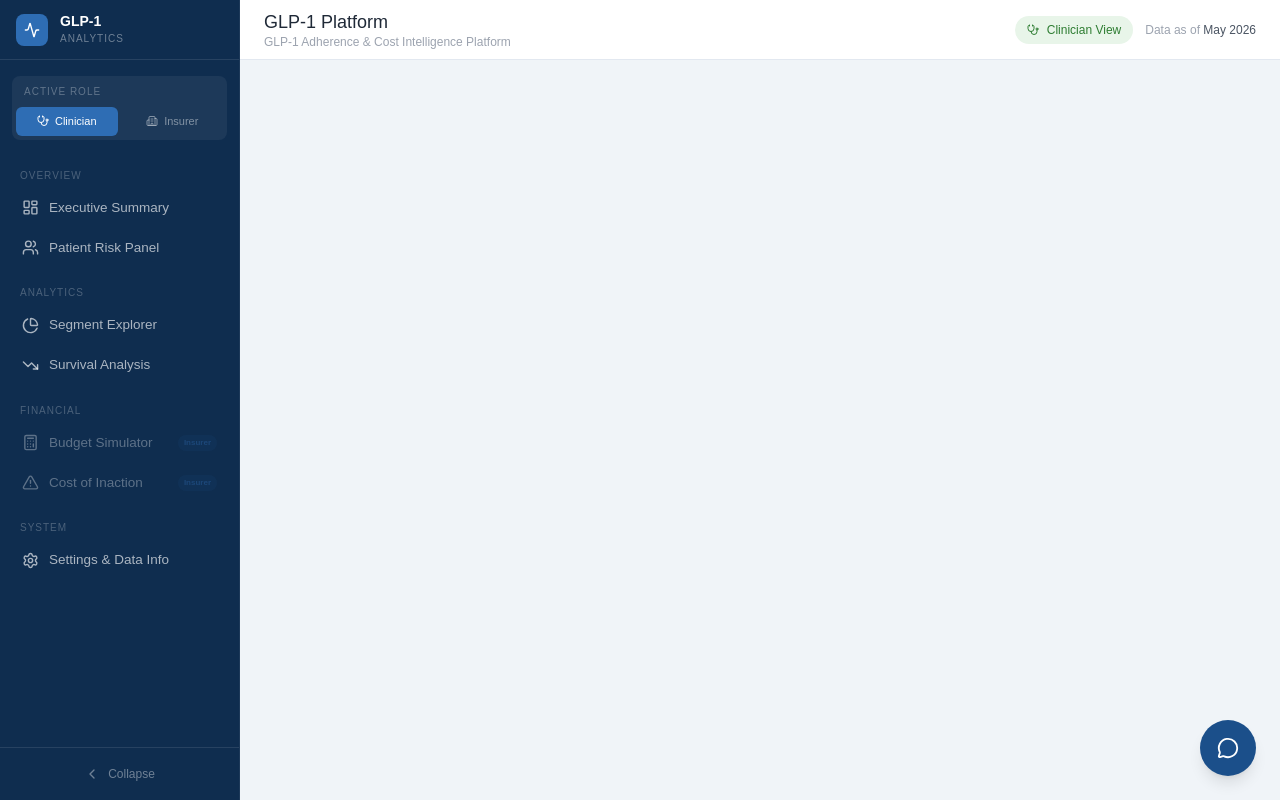
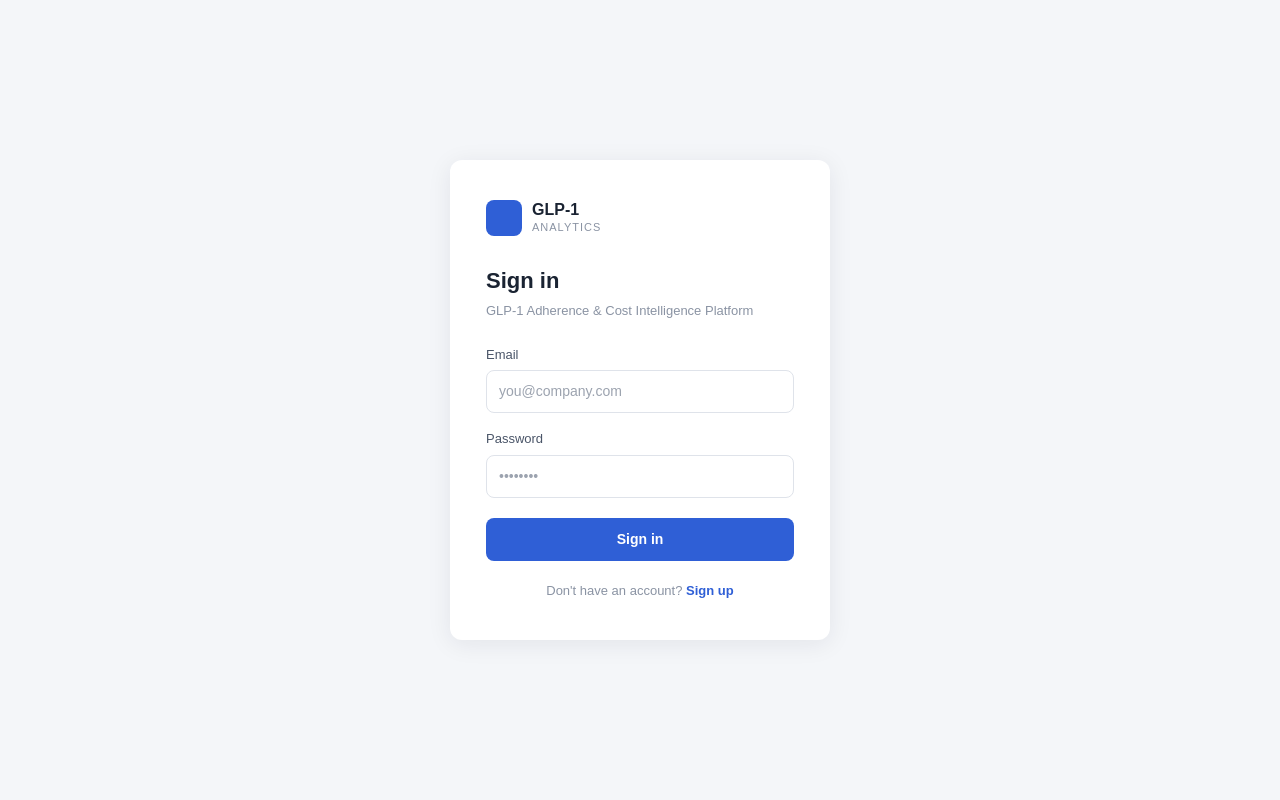
Before and after one commit to Talha-Rehan/GLP-1_Adherence, a React (Vite) app in the folder Frontend/: page /login in a window 1280 px wide. Built offline with nearby package versions, Linux system fonts and the light colour scheme; no server answers.

Commit message:
frontend - login/register
login and sign up screens made but need slight styling

```diff
--- a/Frontend/src/App.jsx
+++ b/Frontend/src/App.jsx
@@ -1,10 +1,12 @@
-import { BrowserRouter, Routes, Route } from 'react-router-dom';
+import { BrowserRouter, Routes, Route, Navigate } from 'react-router-dom';
+import { AuthProvider, useAuth } from './context/AuthContext';
 import { RoleProvider } from './context/RoleContext';
 import { PatientsProvider } from './context/PatientsContext';
 import AppShell from './components/layout/AppShell';
 import LoadingScreen from './components/shared/LoadingScreen';
 import ChatWidget from './components/chatbot/ChatWidget';
 import { useAppLoader } from './hooks/useAppLoader';
+import Login from './pages/Login';
 import ExecutiveSummary from './pages/ExecutiveSummary';
 import PatientRiskPanel from './pages/PatientRiskPanel';
 import PatientDetail from './pages/PatientDetail';
@@ -15,7 +17,7 @@ import BudgetSimulator from './pages/BudgetSimulator';
 import CostOfInaction from './pages/CostOfInaction';
 import Settings from './pages/Settings';
 
-export default function App() {
+function AuthenticatedApp() {
   const { ready, progress, status } = useAppLoader();
 
   if (!ready) {
@@ -25,7 +27,6 @@ export default function App() {
   return (
     <RoleProvider>
       <PatientsProvider>
-      <BrowserRouter>
         <AppShell>
           <Routes>
             <Route path="/"             element={<ExecutiveSummary />} />
@@ -37,11 +38,38 @@ export default function App() {
             <Route path="/budget"       element={<BudgetSimulator />} />
             <Route path="/consequence"  element={<CostOfInaction />} />
             <Route path="/settings"     element={<Settings />} />
+            <Route path="*"             element={<Navigate to="/" replace />} />
           </Routes>
           <ChatWidget />
         </AppShell>
-      </BrowserRouter>
       </PatientsProvider>
     </RoleProvider>
   );
 }
+
+function RootRoutes() {
+  const { isAuthenticated } = useAuth();
+
+  return (
+    <Routes>
+      <Route
+        path="/login"
+        element={isAuthenticated ? <Navigate to="/" replace /> : <Login />}
+      />
+      <Route
+        path="/*"
+        element={isAuthenticated ? <AuthenticatedApp /> : <Navigate to="/login" replace />}
+      />
+    </Routes>
+  );
+}
+
+export default function App() {
+  return (
+    <AuthProvider>
+      <BrowserRouter>
+        <RootRoutes />
+      </BrowserRouter>
+    </AuthProvider>
+  );
+}
--- /dev/null
+++ b/Frontend/src/context/AuthContext.jsx
@@ -0,0 +1,55 @@
+import { createContext, useContext, useState, useCallback } from 'react';
+import { api } from '../data/api';
+
+const AuthContext = createContext(null);
+
+const TOKEN_KEY = 'glp1_token';
+const USER_KEY  = 'glp1_user';
+
+export function AuthProvider({ children }) {
+  const [token, setToken] = useState(() => localStorage.getItem(TOKEN_KEY));
+  const [user, setUser]   = useState(() => {
+    const raw = localStorage.getItem(USER_KEY);
+    return raw ? JSON.parse(raw) : null;
+  });
+
+  const _persist = (accessToken, userObj) => {
+    localStorage.setItem(TOKEN_KEY, accessToken);
+    localStorage.setItem(USER_KEY, JSON.stringify(userObj));
+    setToken(accessToken);
+    setUser(userObj);
+  };
+
+  const login = useCallback(async (email, password) => {
+    const data = await api.login({ email, password });
+    _persist(data.access_token, data.user);
+    return data;
+  }, []);
+
+  const register = useCallback(async (email, password) => {
+    const data = await api.register({ email, password });
+    _persist(data.access_token, data.user);
+    return data;
+  }, []);
+
+  const logout = useCallback(() => {
+    localStorage.removeItem(TOKEN_KEY);
+    localStorage.removeItem(USER_KEY);
+    setToken(null);
+    setUser(null);
+  }, []);
+
+  return (
+    <AuthContext.Provider
+      value={{ token, user, isAuthenticated: !!token, login, register, logout }}
+    >
+      {children}
+    </AuthContext.Provider>
+  );
+}
+
+export function useAuth() {
+  const ctx = useContext(AuthContext);
+  if (!ctx) throw new Error('useAuth must be used inside <AuthProvider>');
+  return ctx;
+}
--- a/Frontend/src/data/api.js
+++ b/Frontend/src/data/api.js
@@ -45,4 +45,6 @@ export const api = {
   postChatMessage:  (body)  => post("/api/chatbot/message", body),
   getChatSession:   (id)    => get(`/api/chatbot/session/${id}`),
   clearChatSession: (id)    => del(`/api/chatbot/session/${id}`),
+  register: (body) => post("/api/register", body),
+  login: (body) => post("/api/login", body),
 };
--- /dev/null
+++ b/Frontend/src/pages/Login.jsx
@@ -0,0 +1,217 @@
+import { useState } from 'react';
+import { useNavigate } from 'react-router-dom';
+import { useAuth } from '../context/AuthContext';
+
+export default function Login() {
+  const [mode, setMode]         = useState('login'); // 'login' | 'register'
+  const [email, setEmail]       = useState('');
+  const [password, setPassword] = useState('');
+  const [error, setError]       = useState(null);
+  const [loading, setLoading]   = useState(false);
+
+  const { login, register } = useAuth();
+  const navigate = useNavigate();
+
+  async function handleSubmit(e) {
+    e.preventDefault();
+    setError(null);
+    setLoading(true);
+    try {
+      if (mode === 'login') {
+        await login(email, password);
+      } else {
+        await register(email, password);
+      }
+      navigate('/', { replace: true });
+    } catch (err) {
+      setError(
+        mode === 'login'
+          ? 'Invalid email or password.'
+          : 'Could not create account — email may already be in use.'
+      );
+    } finally {
+      setLoading(false);
+    }
+  }
+
+  return (
+    <div style={styles.page}>
+      <div style={styles.card}>
+        <div style={styles.brand}>
+          <div style={styles.logoDot} />
+          <div>
+            <div style={styles.brandTitle}>GLP-1</div>
+            <div style={styles.brandSubtitle}>ANALYTICS</div>
+          </div>
+        </div>
+
+        <h1 style={styles.heading}>
+          {mode === 'login' ? 'Sign in' : 'Create an account'}
+        </h1>
+        <p style={styles.subheading}>
+          GLP-1 Adherence &amp; Cost Intelligence Platform
+        </p>
+
+        <form onSubmit={handleSubmit} style={styles.form}>
+          <label style={styles.label}>
+            Email
+            <input
+              type="email"
+              required
+              value={email}
+              onChange={(e) => setEmail(e.target.value)}
+              style={styles.input}
+              placeholder="you@company.com"
+              autoComplete="email"
+            />
+          </label>
+
+          <label style={styles.label}>
+            Password
+            <input
+              type="password"
+              required
+              minLength={8}
+              value={password}
+              onChange={(e) => setPassword(e.target.value)}
+              style={styles.input}
+              placeholder="••••••••"
+              autoComplete={mode === 'login' ? 'current-password' : 'new-password'}
+            />
+          </label>
+
+          {error && <div style={styles.error}>{error}</div>}
+
+          <button type="submit" disabled={loading} style={styles.submitBtn}>
+            {loading
+              ? 'Please wait…'
+              : mode === 'login' ? 'Sign in' : 'Create account'}
+          </button>
+        </form>
+
+        <div style={styles.switchRow}>
+          {mode === 'login' ? (
+            <>
+              Don&apos;t have an account?{' '}
+              <button style={styles.linkBtn} onClick={() => setMode('register')}>
+                Sign up
+              </button>
+            </>
+          ) : (
+            <>
+              Already have an account?{' '}
+              <button style={styles.linkBtn} onClick={() => setMode('login')}>
+                Sign in
+              </button>
+            </>
+          )}
+        </div>
+      </div>
+    </div>
+  );
+}
+
+const styles = {
+  page: {
+    minHeight: '100vh',
+    display: 'flex',
+    alignItems: 'center',
+    justifyContent: 'center',
+    background: '#f4f6f9',
+    fontFamily: 'inherit',
+  },
+  card: {
+    width: 380,
+    background: '#ffffff',
+    borderRadius: 12,
+    padding: '40px 36px',
+    boxShadow: '0 4px 24px rgba(20, 30, 50, 0.08)',
+  },
+  brand: {
+    display: 'flex',
+    alignItems: 'center',
+    gap: 10,
+    marginBottom: 28,
+  },
+  logoDot: {
+    width: 36,
+    height: 36,
+    borderRadius: 8,
+    background: '#2f5fd6',
+  },
+  brandTitle: {
+    fontWeight: 700,
+    fontSize: 16,
+    color: '#1a2332',
+    lineHeight: 1.1,
+  },
+  brandSubtitle: {
+    fontSize: 11,
+    letterSpacing: 1,
+    color: '#8a93a3',
+  },
+  heading: {
+    fontSize: 22,
+    fontWeight: 700,
+    color: '#1a2332',
+    margin: '0 0 4px',
+  },
+  subheading: {
+    fontSize: 13,
+    color: '#8a93a3',
+    margin: '0 0 24px',
+  },
+  form: {
+    display: 'flex',
+    flexDirection: 'column',
+    gap: 16,
+  },
+  label: {
+    display: 'flex',
+    flexDirection: 'column',
+    gap: 6,
+    fontSize: 13,
+    color: '#4a5568',
+    fontWeight: 500,
+  },
+  input: {
+    padding: '10px 12px',
+    borderRadius: 8,
+    border: '1px solid #dfe3ea',
+    fontSize: 14,
+    outline: 'none',
+  },
+  error: {
+    background: '#fdecec',
+    color: '#c0392b',
+    fontSize: 13,
+    padding: '8px 12px',
+    borderRadius: 8,
+  },
+  submitBtn: {
+    marginTop: 4,
+    padding: '11px 0',
+    borderRadius: 8,
+    border: 'none',
+    background: '#2f5fd6',
+    color: '#fff',
+    fontWeight: 600,
+    fontSize: 14,
+    cursor: 'pointer',
+  },
+  switchRow: {
+    marginTop: 20,
+    fontSize: 13,
+    color: '#8a93a3',
+    textAlign: 'center',
+  },
+  linkBtn: {
+    background: 'none',
+    border: 'none',
+    color: '#2f5fd6',
+    fontWeight: 600,
+    cursor: 'pointer',
+    padding: 0,
+    fontSize: 13,
+  },
+};
```
